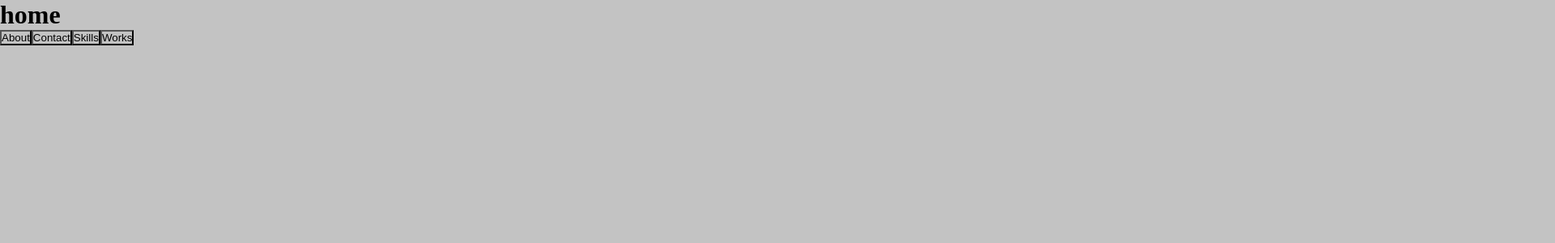
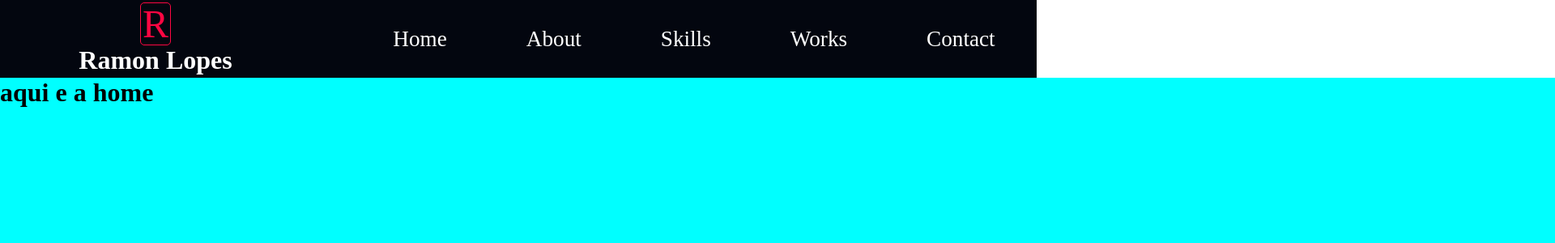
Before and after one commit to RamonMarcelLopes/Portfolio, a React (Vite) app: page / in a window 1280 px wide. Shown: the top 300 px of the page at 81% size, 1920 px wide, since content can reach past the window. Built offline with nearby package versions, Linux system fonts and the light colour scheme.

Commit message:
feat: create header

```diff
--- a/src/App.css
+++ b/src/App.css
@@ -2,5 +2,4 @@
   margin: 0;
   padding: 0;
   box-sizing: border-box;
-  background-color: #c3c3c3;
 }
--- /dev/null
+++ b/src/components/HeaderToBack/index.css
@@ -0,0 +1,46 @@
+.headerContainer {
+  display: flex;
+  width: 100%;
+  height: 6rem;
+  background-color: #03060f;
+}
+.text {
+  color: #fff;
+  font-size: 170%;
+  margin-left: 50px;
+  cursor: pointer;
+}
+.containerName {
+  background-color: #03060f;
+  height: 100%;
+  width: 30%;
+  display: flex;
+  align-items: center;
+  justify-content: center;
+  flex-direction: column;
+}
+.letterRContainer {
+  border: 0.5px solid #ff0642;
+  border-radius: 5px;
+  display: flex;
+  align-items: center;
+  justify-content: center;
+  height: 55%;
+  width: 10%;
+}
+.letterR {
+  color: #ff0642;
+  font-size: 3rem;
+}
+.name {
+  color: #fff;
+}
+.containerOptions {
+  background-color: #03060f;
+  width: 70%;
+  height: 100%;
+  display: flex;
+  align-items: center;
+  justify-content: center;
+  gap: 3rem;
+}
--- a/src/components/HeaderToBack/index.tsx
+++ b/src/components/HeaderToBack/index.tsx
@@ -1,6 +1,7 @@
 import { NavigateFunction, useNavigate } from 'react-router-dom';
 import { useLanguageContext } from '../../contexts/language';
 import { useThemeContext } from '../../contexts/dark-lightMode';
+import './index.css';
 
 const Header = () => {
   let navigate: NavigateFunction = useNavigate();
@@ -8,10 +9,31 @@ const Header = () => {
   let { theme } = useThemeContext() ?? {};
   return (
     <>
-      <h1>{language}</h1>
-      <h2>{theme}</h2>
-      <button onClick={() => navigate('/')}> Back to home </button>
-      <button onClick={() => console.log(theme)}>log</button>
+      <header className="headerContainer">
+        <div className="containerName">
+          <div className="letterRContainer">
+            <span className="letterR">R</span>
+          </div>
+          <h1 className="name">Ramon Lopes</h1>
+        </div>
+        <div className="containerOptions">
+          <span className="text" onClick={() => navigate('/')}>
+            Home
+          </span>
+          <span className="text" onClick={() => navigate('/about')}>
+            About
+          </span>
+          <span className="text" onClick={() => navigate('/skills')}>
+            Skills
+          </span>
+          <span className="text" onClick={() => navigate('/works')}>
+            Works
+          </span>
+          <span className="text" onClick={() => navigate('/contact')}>
+            Contact
+          </span>
+        </div>
+      </header>
     </>
   );
 };
--- /dev/null
+++ b/src/pages/Home/index.css
@@ -0,0 +1,5 @@
+.HomeContainer {
+  height: 1080px;
+  width: 1920px;
+  background-color: aqua;
+}
--- a/src/pages/Home/index.tsx
+++ b/src/pages/Home/index.tsx
@@ -1,16 +1,17 @@
 import { NavigateFunction, useNavigate } from 'react-router-dom';
+import Header from '../../components/HeaderToBack';
+import './index.css';
 
 const Home = () => {
   let navigate: NavigateFunction = useNavigate();
 
   return (
-    <div>
-      <h1>home</h1>
-      <button onClick={() => navigate('/about')}>About</button>
-      <button onClick={() => navigate('/contact')}>Contact</button>
-      <button onClick={() => navigate('/skills')}>Skills</button>
-      <button onClick={() => navigate('/works')}>Works</button>
-    </div>
+    <>
+      <Header />
+      <div className="HomeContainer">
+        <h1>aqui e a home</h1>
+      </div>
+    </>
   );
 };
 
```
